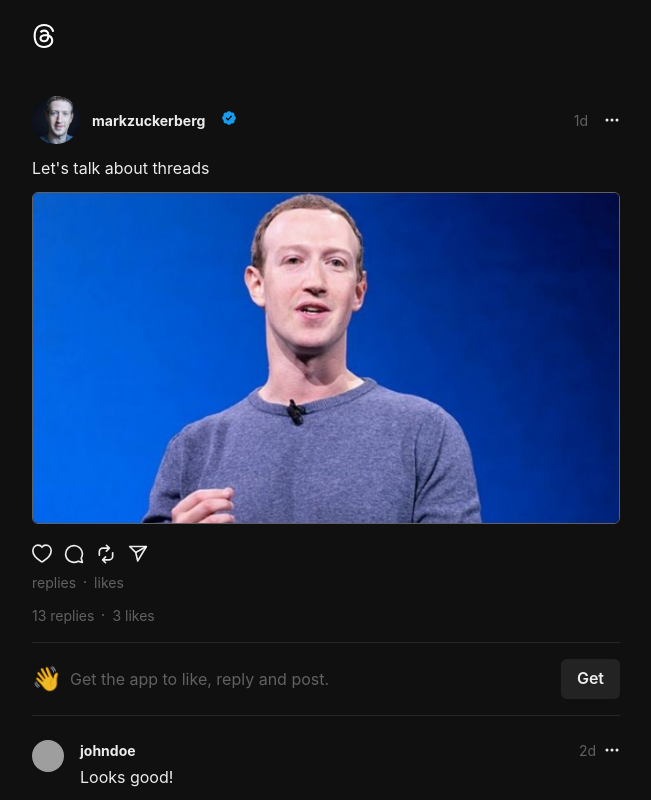
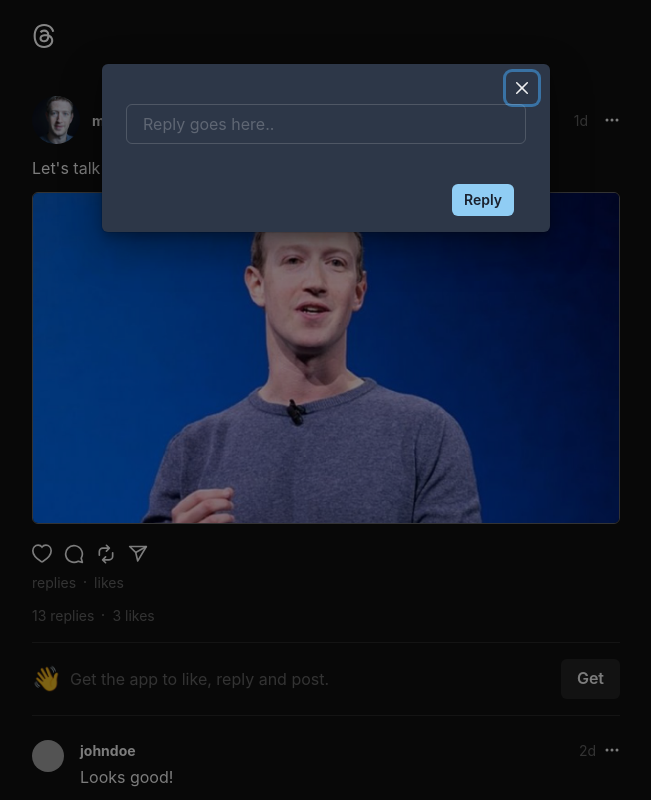
Before and after one commit to Meet7834/Threads-Clone, a React (Vite) app in the folder frontend/: page /1/post/1 in a window 1280 px wide. Both pictures are taken after a click on the icon 388 px from the left and 553 px from the top of the page. Shown: the top 800 px of the page, without its empty margins (314-965 px from the left). Built offline with nearby package versions, Linux system fonts and the light colour scheme; grey boxes are pictures that could not be loaded.

Commit message:
reply functionality added

```diff
--- a/frontend/src/components/Actions.jsx
+++ b/frontend/src/components/Actions.jsx
@@ -1,4 +1,19 @@
-import { Box, Flex, Text } from "@chakra-ui/react";
+import {
+	Box,
+	Button,
+	Flex,
+	FormControl,
+	Input,
+	Modal,
+	ModalBody,
+	ModalCloseButton,
+	ModalContent,
+	ModalFooter,
+	ModalHeader,
+	ModalOverlay,
+	Text,
+	useDisclosure,
+} from "@chakra-ui/react";
 import { useState } from "react";
 import { useRecoilValue } from "recoil";
 import userAtom from "../atoms/userAtom";
@@ -7,9 +22,13 @@
 const Actions = ({ post: post_ }) => {
 	const user = useRecoilValue(userAtom);
 	const [liked, setLiked] = useState(post_?.likes.includes(user?._id));
-	const showToast = useShowToast();
 	const [post, setPost] = useState(post_);
 	const [isLiking, setIsLiking] = useState(false);
+	const [isReplying, setIsReplying] = useState(false);
+	const [reply, setReply] = useState("");
+
+	const showToast = useShowToast();
+	const { isOpen, onOpen, onClose } = useDisclosure();
 
 	const handleLikeAndUnlike = async () => {
 		if (!user) return showToast("Error", "You must be logged in to like a post", "error");
@@ -41,6 +60,32 @@
 		}
 	};
 
+	const handleReply = async () => {
+		if (!user) return showToast("Error", "You must be logged in to reply to a post", "error");
+		if (isReplying) return;
+		setIsReplying(true);
+		try {
+			const res = await fetch("/api/posts/reply/" + post._id, {
+				method: "PUT",
+				headers: {
+					"Content-Type": "application/json",
+				},
+				body: JSON.stringify({ text: reply }),
+			});
+			const data = await res.json();
+			if (data.error) return showToast("Error", data.error, "error");
+
+			setPost({ ...post, replies: [...post.replies, data.reply] });
+			showToast("Success", "Reply posted successfully", "success");
+			onClose();
+			setReply("");
+		} catch (error) {
+			showToast("Error", error.message, "error");
+		} finally {
+			setIsReplying(false);
+		}
+	};
+
 	return (
 		<Flex flexDirection='column'>
 			<Flex gap={3} my={2} onClick={(e) => e.preventDefault()}>
@@ -61,7 +106,16 @@
 					></path>
 				</svg>
 
-				<svg aria-label='Comment' color='' fill='' height='20' role='img' viewBox='0 0 24 24' width='20'>
+				<svg
+					aria-label='comment'
+					color=''
+					fill='rgb(243, 245, 247)'
+					height='20'
+					role='img'
+					viewBox='0 0 24 24'
+					width='20'
+					onClick={onOpen}
+				>
 					<title>Comment</title>
 					<path
 						d='M20.656 17.008a9.993 9.993 0 1 0-3.59 3.615L22 22Z'
@@ -69,9 +123,53 @@
 						stroke='currentColor'
 						strokeLinejoin='round'
 						strokeWidth='2'
-					></path>
+					/>
 				</svg>
 
+				<RepostSVG />
+				<ShareSVG />
+			</Flex>
+
+			<Flex gap={2} alignItems={"center"}>
+				<Text color={"gray.light"} fontSize='sm'>
+					{post?.replies.length} replies
+				</Text>
+				<Box w={0.5} h={0.5} borderRadius={"full"} bg={"gray.light"}></Box>
+				<Text color={"gray.light"} fontSize='sm'>
+					{post?.likes.length} likes
+				</Text>
+			</Flex>
+
+			<Modal isOpen={isOpen} onClose={onClose}>
+				<ModalOverlay />
+				<ModalContent>
+					<ModalHeader></ModalHeader>
+					<ModalCloseButton />
+					<ModalBody pb={6}>
+						<FormControl>
+							<Input
+								placeholder='Reply goes here..'
+								value={reply}
+								onChange={(e) => setReply(e.target.value)}
+							/>
+						</FormControl>
+					</ModalBody>
+
+					<ModalFooter>
+						<Button colorScheme='blue' size={"sm"} mr={3} isLoading={isReplying} onClick={handleReply}>
+							Reply
+						</Button>
+					</ModalFooter>
+				</ModalContent>
+			</Modal>
+		</Flex>
+	);
+};
+
+export default Actions;
+
+const RepostSVG = () => {
+	return (
 		<svg
 			aria-label='Repost'
 			color='currentColor'
@@ -87,7 +185,11 @@
 				d='M19.998 9.497a1 1 0 0 0-1 1v4.228a3.274 3.274 0 0 1-3.27 3.27h-5.313l1.791-1.787a1 1 0 0 0-1.412-1.416L7.29 18.287a1.004 1.004 0 0 0-.294.707v.001c0 .023.012.042.013.065a.923.923 0 0 0 .281.643l3.502 3.504a1 1 0 0 0 1.414-1.414l-1.797-1.798h5.318a5.276 5.276 0 0 0 5.27-5.27v-4.228a1 1 0 0 0-1-1Zm-6.41-3.496-1.795 1.795a1 1 0 1 0 1.414 1.414l3.5-3.5a1.003 1.003 0 0 0 0-1.417l-3.5-3.5a1 1 0 0 0-1.414 1.414l1.794 1.794H8.27A5.277 5.277 0 0 0 3 9.271V13.5a1 1 0 0 0 2 0V9.271a3.275 3.275 0 0 1 3.271-3.27Z'
 			></path>
 		</svg>
+	);
+};
 
+const ShareSVG = () => {
+	return (
 		<svg
 			aria-label='Share'
 			color=''
@@ -116,19 +218,5 @@
 				strokeWidth='2'
 			></polygon>
 		</svg>
-			</Flex>
-
-			<Flex gap={2} alignItems={"center"}>
-				<Text color={"gray.light"} fontSize='sm'>
-					{post?.replies.length} replies
-				</Text>
-				<Box w={0.5} h={0.5} borderRadius={"full"} bg={"gray.light"}></Box>
-				<Text color={"gray.light"} fontSize='sm'>
-					{post?.likes.length} likes
-				</Text>
-			</Flex>
-		</Flex>
 	);
 };
-
-export default Actions;
```
Lines whose indentation alone changed are shown as unchanged.
